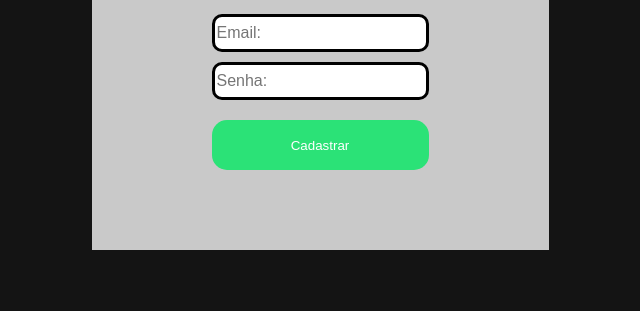
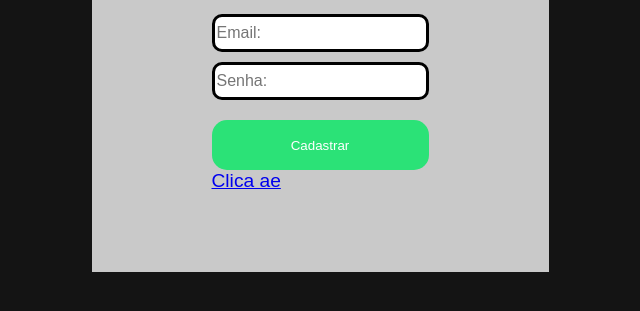
Before and after one commit to AstronDevZ/Cadastro, a plain HTML site: page index.html in a window 1280 px wide. Shown: the part 281-592 px from the top of the page, without its empty margins (320-960 px from the left). Drawn offline with Linux system fonts and the light colour scheme.

Commit message:
Update index.html

```diff
--- a/index.html
+++ b/index.html
@@ -57,7 +57,7 @@
     <input class="digitar" type="digite" placeholder="Email:">
     <input class="digitar" type="digite" placeholder="Senha:">
     <button id="botao" class="botao">Cadastrar</button>
-    <a href=""></a>
+    <a href="https://astrondevz.github.io/Clica-na-humildade/">Clica ae</a>
     </div>
 
 </body>
```
